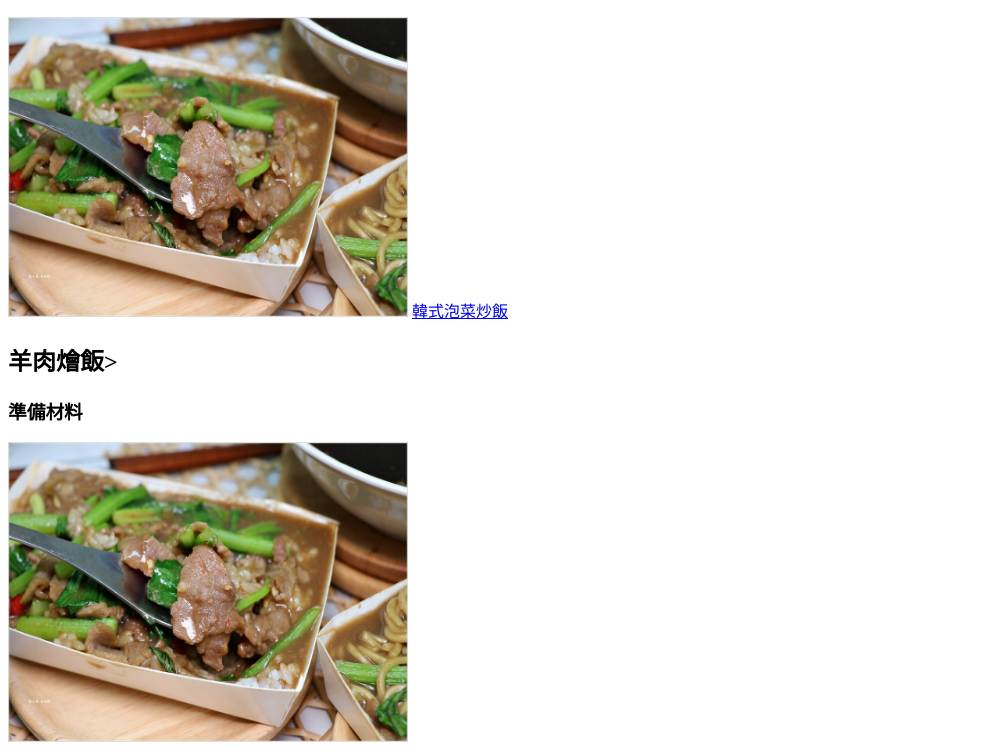
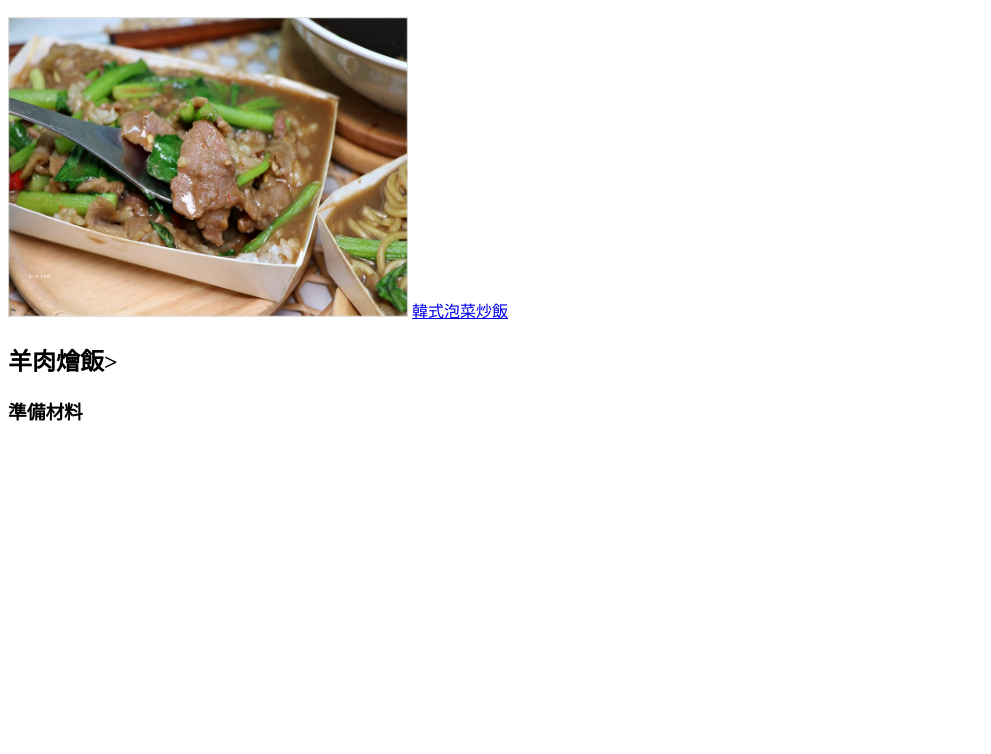
Before and after one commit to Cher0325/91234118, a plain HTML site: page ym.html in a window 1280 px wide. Shown: the part 127-881 px from the top of the page, without its empty margins (0-991 px from the left). After the commit the page ends 800 px from the top, so only its background shows below. Drawn offline with Linux system fonts and the light colour scheme.

Commit message:
Update ym.html

```diff
--- a/ym.html
+++ b/ym.html
@@ -13,19 +13,7 @@
     <td align = center> <a href="index.html">韓式泡菜炒飯</a> </td>
   </tr>
 </table>
-
-
-
-
-
-
-
 <h2>羊肉燴飯></h2>
 <h3>準備材料</h3>
-
-<img src="001.jpg" width="400" height="300">
-
-
-
 </body>
 </html>
```
